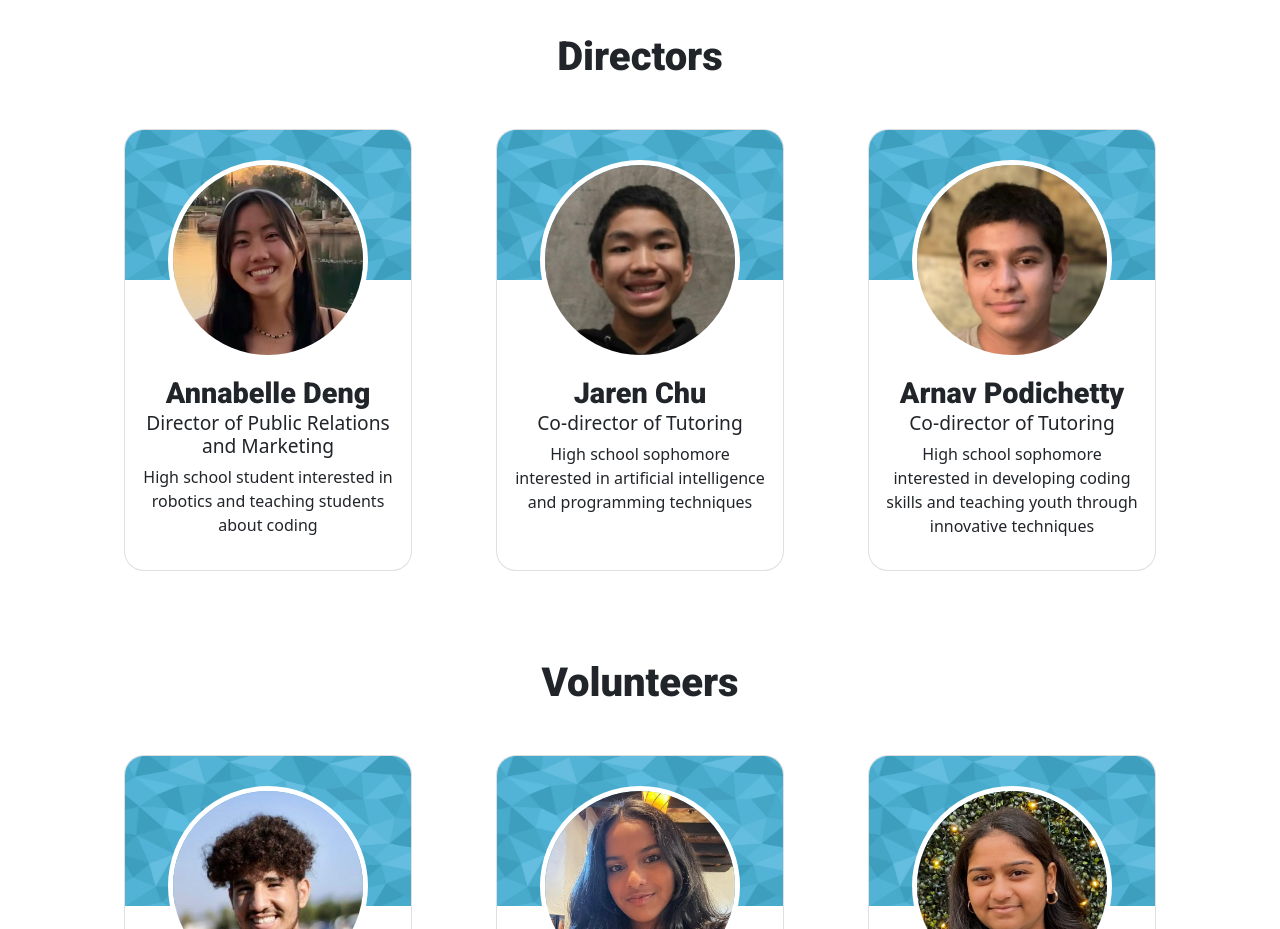
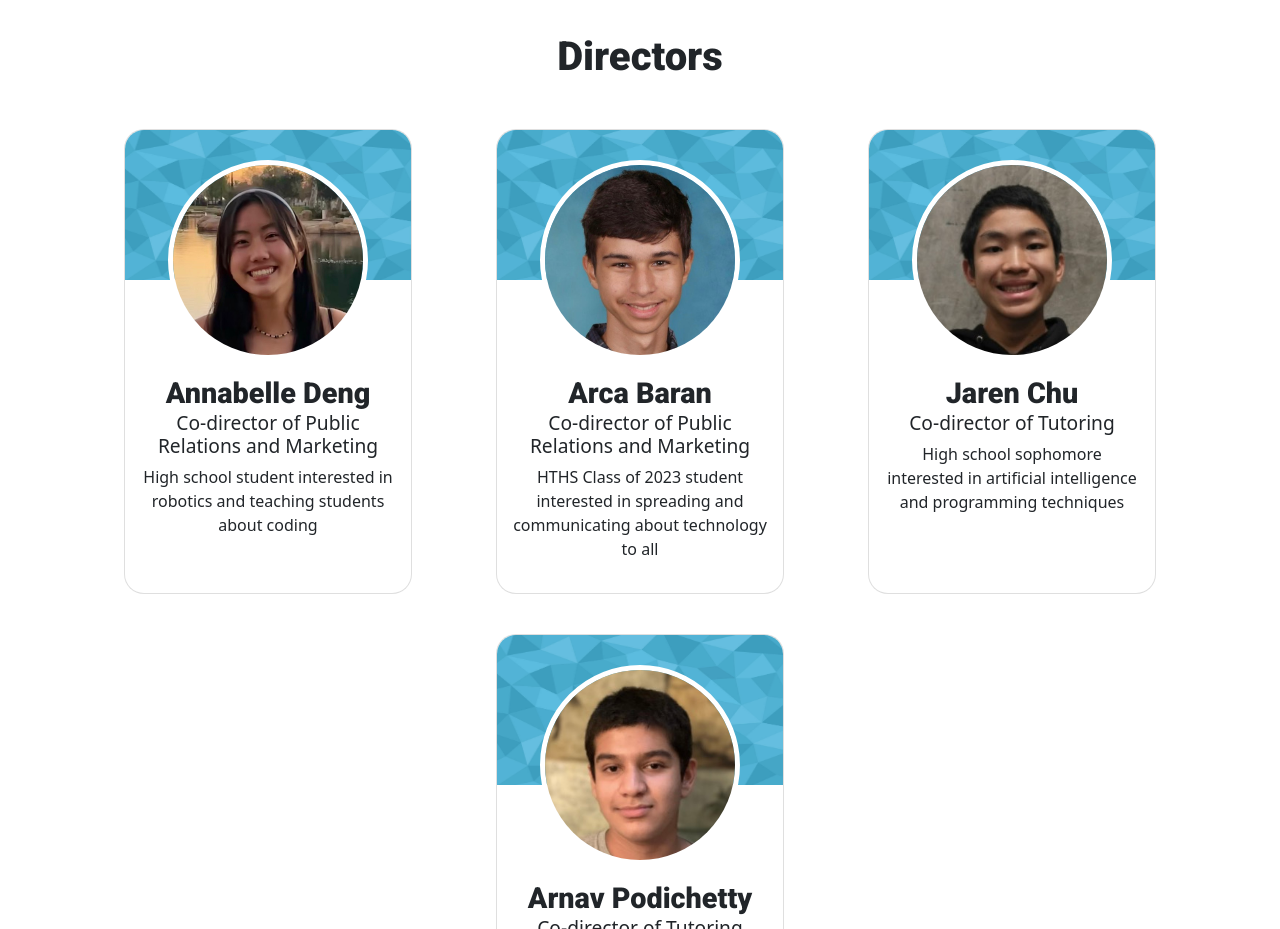
Before and after one commit to Neuracode/website, a Next.js app: page /about/team in a window 1280 px wide. Shown: the part 780-1709 px from the top of the page. Built offline with nearby package versions, Linux system fonts and the light colour scheme.

Commit message:
Add Arca to team

```diff
--- a/pages/about/team.tsx
+++ b/pages/about/team.tsx
@@ -39,10 +39,17 @@ const Team: React.FC = () => {
     const directors: ITeamCard[] = [
         {
             name: 'Annabelle Deng',
-            title: 'Director of Public Relations and Marketing',
+            title: 'Co-director of Public Relations and Marketing',
             image: 'annabelle_deng.jpeg',
             description:
                 'High school student interested in robotics and teaching students about coding',
+        },
+        {
+            name: 'Arca Baran',
+            title: 'Co-director of Public Relations and Marketing',
+            image: 'arca_baran.jpeg',
+            description:
+                'HTHS Class of 2023 student interested in spreading and communicating about technology to all',
         },
         {
             name: 'Jaren Chu',
```
Also changed, not shown: public/team/arca_baran.jpeg (added).
